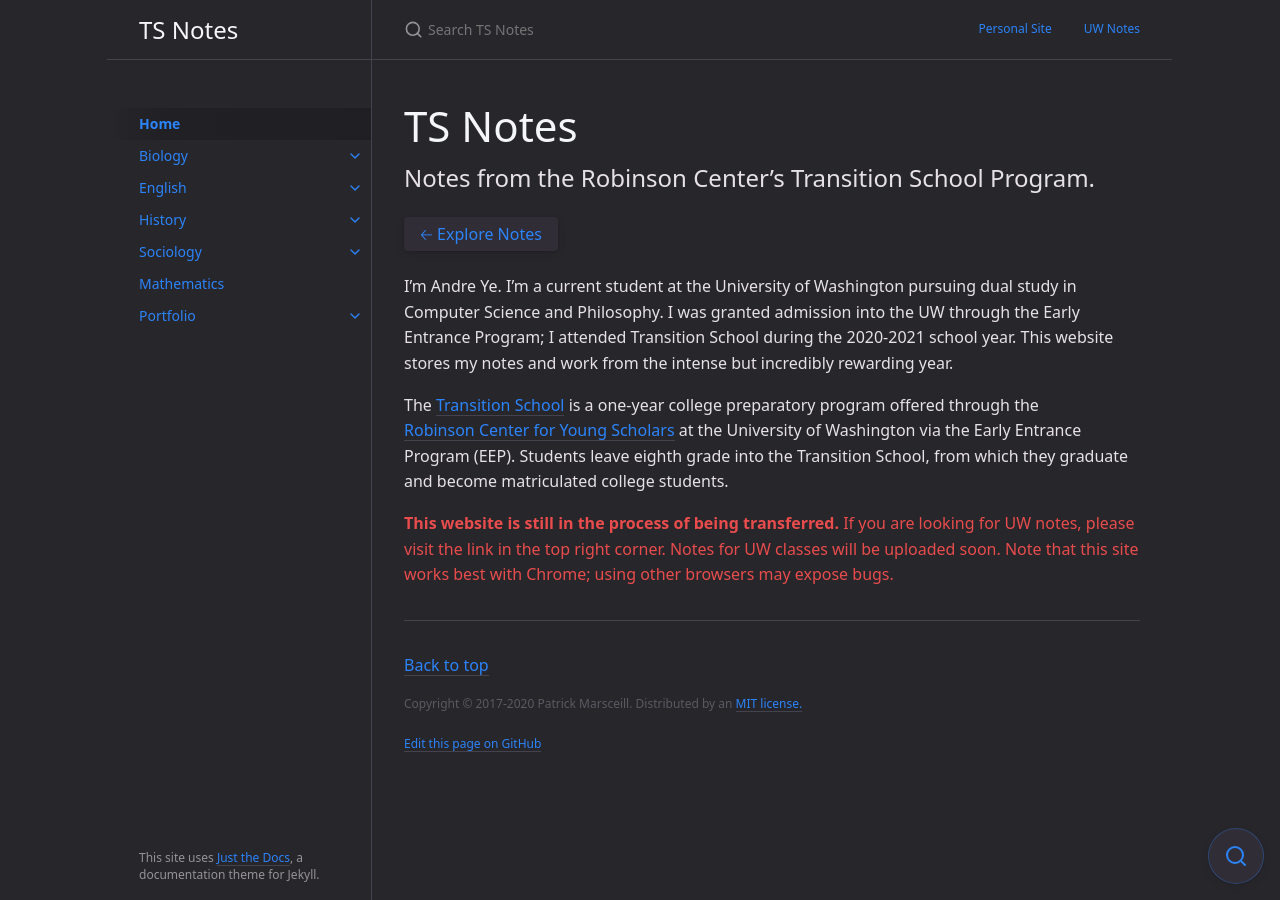
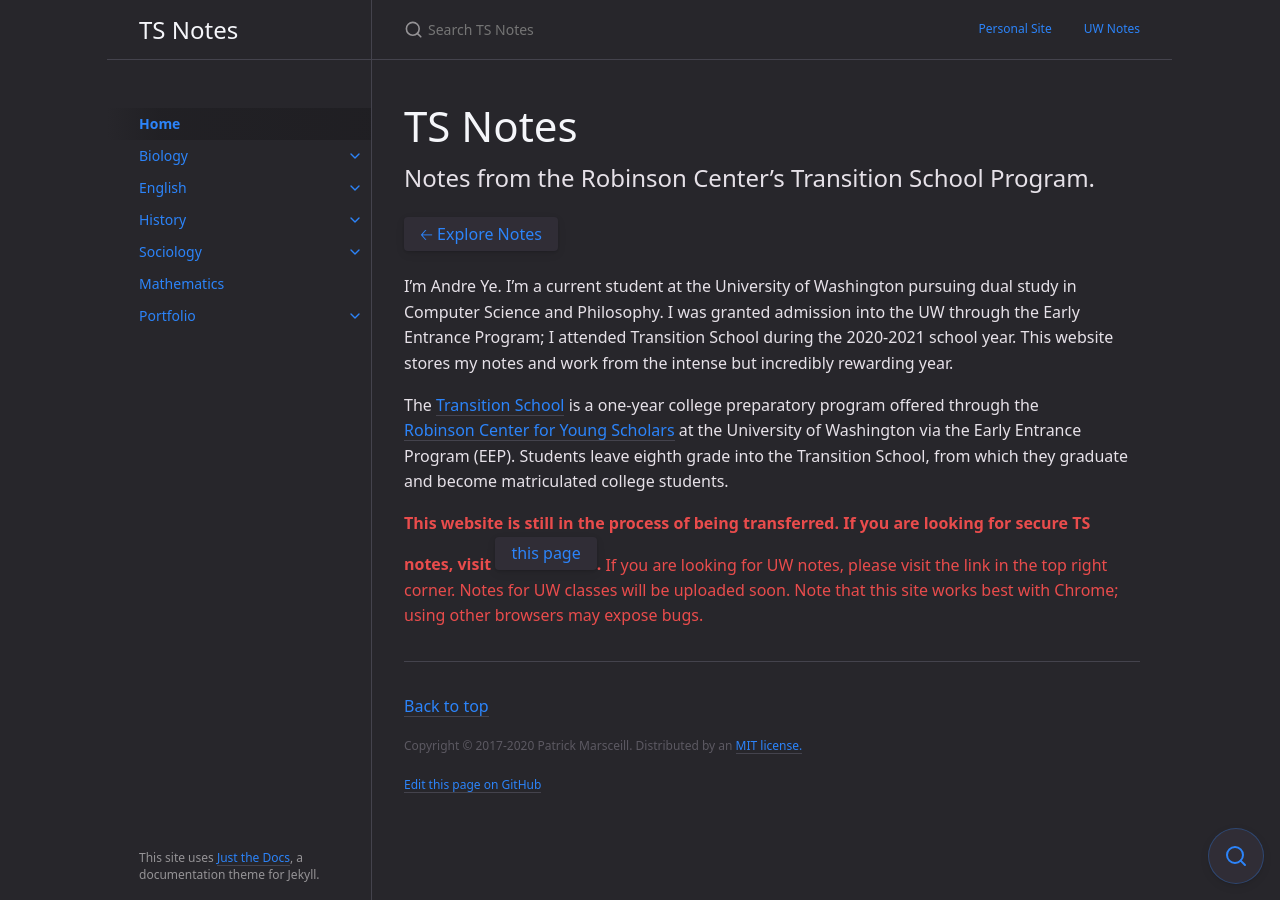
Before and after one commit to andre-ye/ts, a Jekyll site: the page built from index.md, in a window 1280 px wide. Built offline with Jekyll 4.4.1, drawn with Linux system fonts in a browser that asks for light colours; nearby versions of some CDN libraries.

Commit message:
Update index.md

```diff
--- a/index.md
+++ b/index.md
@@ -18,5 +18,5 @@ I'm Andre Ye. I'm a current student at the University of Washington pursuing dua
 
 The [Transition School](https://robinsoncenter.uw.edu/programs/transition-school/){:target="_blank"} is a one-year college preparatory program offered through the [Robinson Center for Young Scholars](https://robinsoncenter.uw.edu/){:target="_blank"} at the University of Washington via the Early Entrance Program (EEP). Students leave eighth grade into the Transition School, from which they graduate and become matriculated college students.
 
-**This website is still in the process of being transferred.** If you are looking for UW notes, please visit the link in the top right corner. Notes for UW classes will be uploaded soon. Note that this site works best with Chrome; using other browsers may expose bugs.
+**This website is still in the process of being transferred. If you are looking for secure TS notes, visit [this page](https://andre-ye.github.io/ts-notes){: .btn}.** If you are looking for UW notes, please visit the link in the top right corner. Notes for UW classes will be uploaded soon. Note that this site works best with Chrome; using other browsers may expose bugs.
 {: .text-red-200}
```
